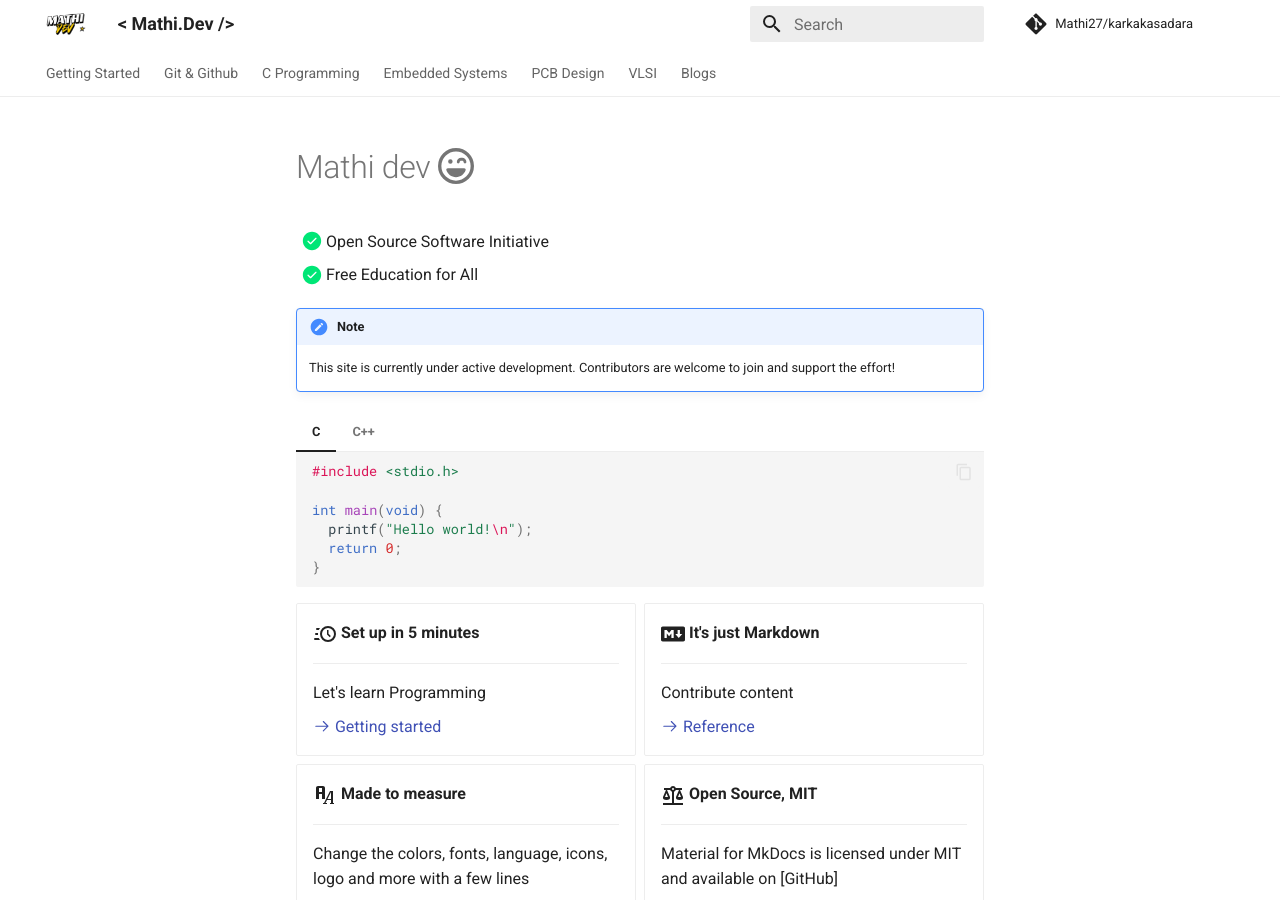
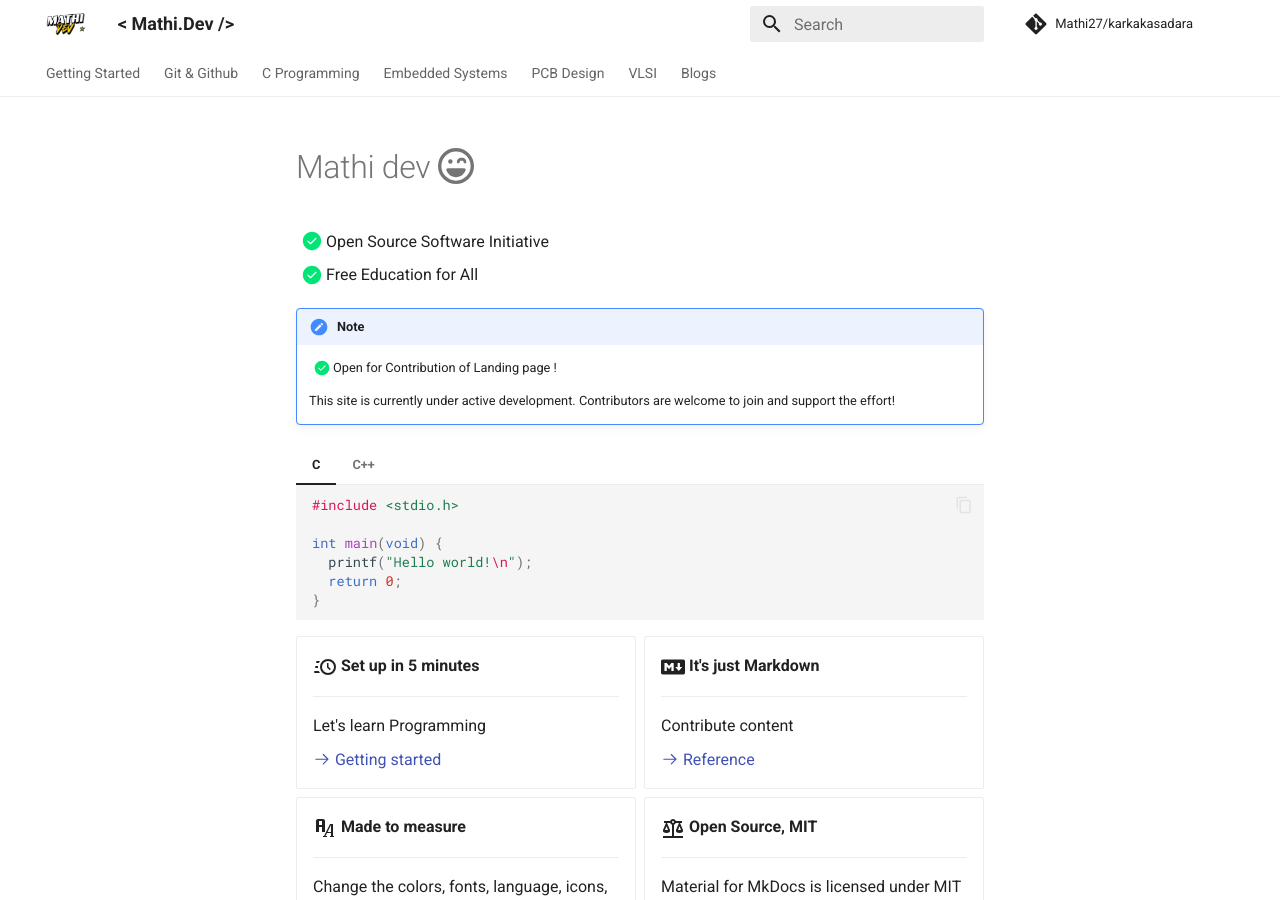
Before and after one commit to Mathi27/karkakasadara, an MkDocs documentation site: the page built from docs/index.md, in a window 1280 px wide and 900 px high. Built offline with MkDocs 1.6.1 and Material for MkDocs 9.7.7, drawn with Linux system fonts in a browser that asks for light colours; the version menu is left out.

Commit message:
added requirement

```diff
--- a/docs/index.md
+++ b/docs/index.md
@@ -5,6 +5,7 @@
  - [x] Free Education for All
 
 !!! note
+    - [x] Open for Contribution of Landing page !
 
     This site is currently under active development.
     Contributors are welcome to join and support the effort!
```
